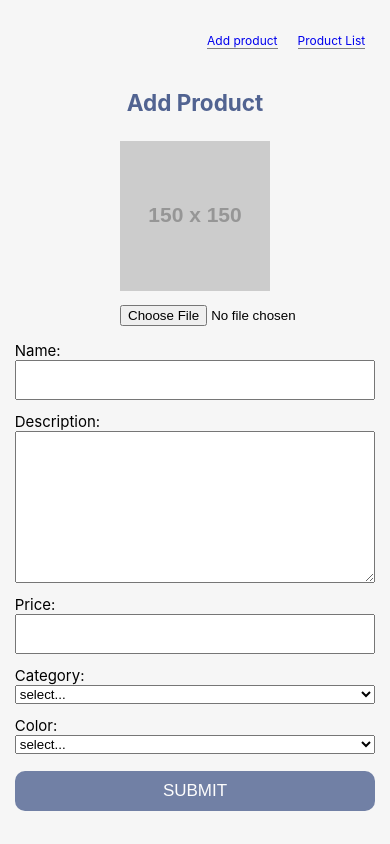
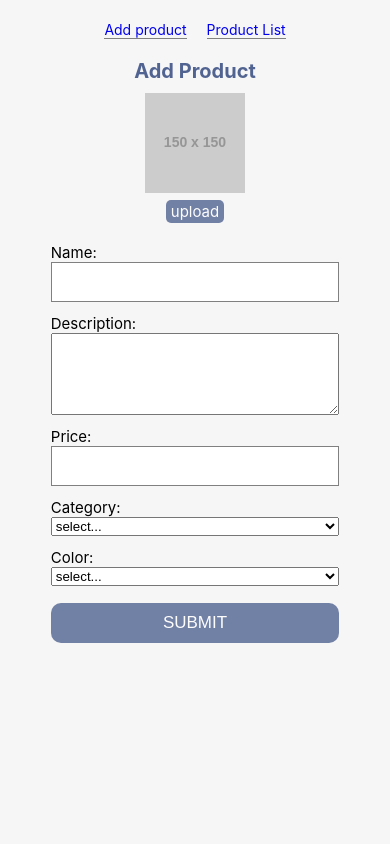
Before and after one commit to ocranbillions/venstore-fe, a React (Create React App) app: page / in a window 390 px wide. Built offline with nearby package versions, Linux system fonts and the light colour scheme.

Commit message:
feat(UI): enhance mobile ux

```diff
--- a/src/app.scss
+++ b/src/app.scss
@@ -7,7 +7,7 @@
 
 .inner-container {
     width: 80%;
-    // padding: 20px;
+    padding: 10px;
     margin: 0 auto;
     padding-bottom: 0px;
 }
@@ -19,7 +19,7 @@
 @media only screen and (max-width: 900px) {
     .inner-container {
         width: 95%;
-        padding: 20px 5px;
+        padding: 10px 5px;
     }
 }
 
@@ -29,6 +29,7 @@
     }
     .heading {
         text-align: center;
+        font-size: 2rem;
     }
 }
 
@@ -39,6 +40,13 @@
     justify-content: flex-end;
 }
 
+.pl-5 {
+    padding-left: 5px;
+}
+
+.pt-5 {
+    padding-top: 5px;
+}
 
 .mb-5 {
   margin-bottom: 5px;
--- a/src/components/form/Form.js
+++ b/src/components/form/Form.js
@@ -47,20 +47,30 @@ const Form = ({ setAlert, submitProduct, submitting, history }) => {
 
     return (
         <div className="inner-container">
+            <form className="product-form" encType="multipart/form-data" onSubmit={handleSubmit(onSubmit)}>
                 <h2 className="heading">Add Product</h2>
-            <form className="product-form" encType="multipart/form-data" onSubmit={handleSubmit(onSubmit)}>
-                <div className="product-image">
+                <div className="center-div mt-10">
+                    <div className="product-image mt-10">
                         <img id="output" src={imagePreview} alt="product"/>
-                    <input  ref={register({ required: true })} id="image_input" className="mt-10" type='file' name='image' accept="image/jpeg, image/png" onChange={selectImageHandler}/>
+                        <input  ref={register({ required: true })}
+                            id="image_input" className="mt-5"
+                            type='file'
+                            name='image'
+                            accept="image/jpeg, image/png"
+                            onChange={selectImageHandler}
+                            style={{display: "none"}}
+                        />
+                        <p className="custom-upload-btn"><label htmlFor="image_input" style={{cursor: "pointer"}}>upload</label>
                             <p className="error-paragraphs"><span>.</span>{errors.image && 'This is required'}</p>
+                        </p>
                     </div>
                     <div className="product-details">
                         <label htmlFor="name">Name: </label>
-                    <input ref={register({ required: true, minLength: 2 })} className="" type="text" placeholder="" name="name" value={name} onChange={onChangeHandler}/>
+                        <input ref={register({ required: true, minLength: 2 })} className="pl-5" type="text" placeholder="" name="name" value={name} onChange={onChangeHandler}/>
                         <p className="error-paragraphs"><span>.</span>{errors.name && 'This is required'}</p>
 
                         <label htmlFor="description">Description: </label>
-                    <textarea ref={register({ required: true, minLength: 6 })} className="" name="description" rows="10" cols="20" value={description} onChange={onChangeHandler}>
+                        <textarea ref={register({ required: true, minLength: 6 })} className="pl-5 pt-5" name="description" rows="5" cols="" value={description} onChange={onChangeHandler}>
                             Product description...
                         </textarea>
                         <p className="error-paragraphs"><span>.</span>
@@ -69,12 +79,12 @@ const Form = ({ setAlert, submitProduct, submitting, history }) => {
                         </p>
 
                         <label htmlFor="price">Price: </label>
-                    <input ref={register({ required: true })} className="" type="number" placeholder="" name="price" value={price} onChange={onChangeHandler}/>
+                        <input ref={register({ required: true })} className="" type="number" className="pl-5" name="price" value={price} onChange={onChangeHandler}/>
                         <p className="error-paragraphs"><span>.</span>{errors.price && 'This is required'}</p>
 
 
                         <label htmlFor="category">Category: </label>
-                    <select ref={register({ required: true })} name="category" className="" value={category} onChange={onChangeHandler}>
+                        <select ref={register({ required: true })} name="category" value={category} onChange={onChangeHandler}>
                             <option value="">select...</option>
                             <option value="fashion">Fashion</option>
                             <option value="computing">Computing</option>
@@ -87,7 +97,7 @@ const Form = ({ setAlert, submitProduct, submitting, history }) => {
 
 
                         <label htmlFor="color">Color: </label>
-                    <select ref={register({ required: true })} name="color" className="" value={color} onChange={onChangeHandler}>
+                        <select ref={register({ required: true })} name="color" value={color} onChange={onChangeHandler}>
                             <option value="">select...</option>
                             <option value="red" className="red">Red</option>
                             <option value="blue" className="blue">Blue</option>
@@ -101,6 +111,7 @@ const Form = ({ setAlert, submitProduct, submitting, history }) => {
 
                         <input className="btn mt-5" type="submit" value={ submitting ? "Sending..." : "Submit" }/>
                         <Alert/>
+                    </div>
                 </div>
             </form>
         </div>
--- a/src/components/form/form.scss
+++ b/src/components/form/form.scss
@@ -1,13 +1,19 @@
 .product-form {
-    display: flex;
-    margin-top: 20px;
+    margin-left: auto;
+    margin-right: auto;
+    width: 80%;
+    padding-top: 10px;
+
+    .center-div {
+        display: flex;
+        margin-left: auto;
+        margin-right: auto;
+        justify-content: space-between;
+    }
 
     .product-image {
         width: 15rem;
         height: 15rem;
-        margin-right: 35px;
-        margin-top: 5px;
-
         img {
             width: 100%;
             height: 100%;
@@ -17,10 +23,12 @@
     .product-details {
         display: flex;
         flex-direction: column;
-        width: 100%;
+        width: 65%;
 
         input {
             height: 40px;
+            width: 100%;
+            border: 1px solid grey;
         }
         .btn {
             border-radius: 10px;
@@ -37,6 +45,23 @@
         }
 
         .btn:hover {opacity: 1}
+    }
+
+    .custom-upload-btn {
+        color: white;
+        text-align: center;
+        margin-top: 5px;
+        label {
+            background: #516391;
+            border-radius: 5px;
+            padding: 2px 5px;
+            opacity: 0.8;
+            transition: 0.3s;
+        }
+
+        label:hover {
+            opacity: 1
+        }
     }
 }
 
@@ -96,15 +121,36 @@
     background-color: brown;
 }
 
+
+// Mobile Form Display
 @media only screen and (max-width: 700px) {
     .product-form {
         display: flex;
         flex-direction: column;
+        width: 100%;
+        margin-top: 0px;
+        padding-top: 0px;
+
+        .center-div {
+            display: flex;
+            flex-direction: column;
+            margin-top: 0px;
+            padding-top: 0px;
+            width: 80%;
+        }
 
         .product-image {
             margin-left: auto;
             margin-right: auto;
             margin-bottom: 50px;
+            width: 10rem;
+            height: 10rem;
+        }
+
+        .product-details {
+            width: 100%;
+            margin-left: auto;
+            margin-right: auto;
         }
     }
 }
--- a/src/components/layout/navigation/nav.scss
+++ b/src/components/layout/navigation/nav.scss
@@ -2,7 +2,6 @@
     display: flex;
     justify-content: flex-end;
     width: 80%;
-    // padding: 2px 10px;
     margin: 0 auto;
 }
 
@@ -24,7 +23,10 @@
 }
 
 @media only screen and (max-width: 700px) {
+    .flex-container {
+        justify-content: center;
+    }
     .nav-links {
-        font-size: 1.2rem;
+        font-size: 1.4rem;
     }
 }
```
Lines whose indentation alone changed are shown as unchanged.
